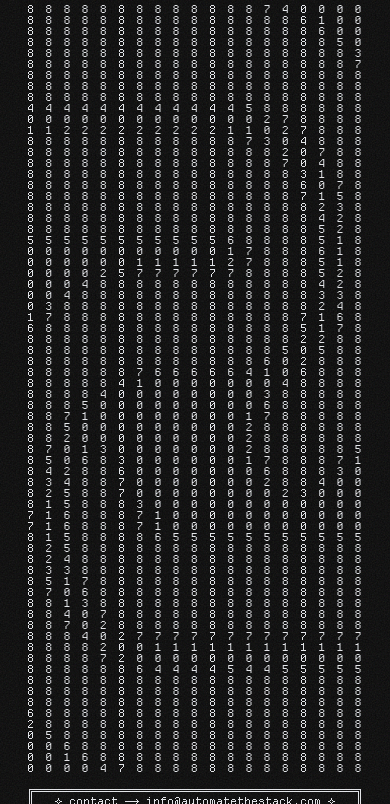
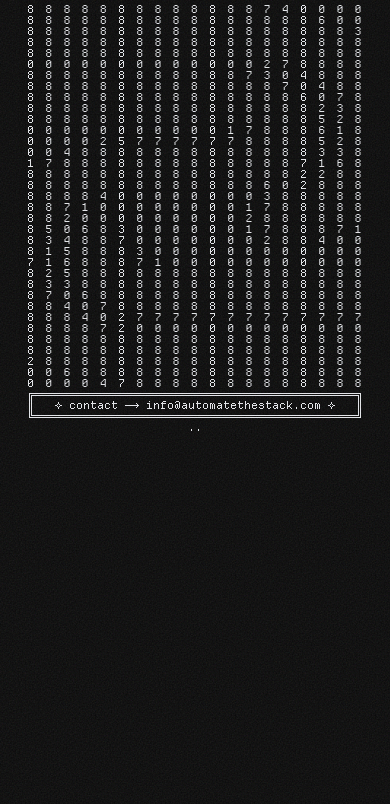
Before and after one commit to automatethestack/automatethestack.github.io, a plain HTML site: page index.html in a window 390 px wide. Shown: the part 40-844 px from the top of the page. Drawn offline with Linux system fonts and the light colour scheme.

Commit message:
feat: optimize animation handling and improve scrolling behavior

```diff
--- a/script.js
+++ b/script.js
@@ -56,6 +56,7 @@ class AnimationManager {
   let managerAbove = null;
   let managerBelow = null;
   let baseFPS = 10; // Base FPS for animation
+  const MOBILE_TARGET_ROWS = 35; // Target number of rows for rotated mobile view
 
   async function loadFrames(url) {
     const response = await fetch(url);
@@ -127,7 +128,27 @@ class AnimationManager {
         while (end >= start && isBlank(rotated[end])) end--;
         return rotated.slice(start, end + 1);
       };
-      framesBelow = framesAbove.map(rotate90Clockwise);
+      const downsampleRows = (lines, target) => {
+        if (lines.length <= target) return lines;
+        const result = [];
+        const step = (lines.length - 1) / (target - 1);
+        let prevIndex = -1;
+        for (let i = 0; i < target; i++) {
+          let idx = Math.round(i * step);
+          if (idx <= prevIndex) idx = prevIndex + 1;
+          if (idx >= lines.length) idx = lines.length - 1;
+          result.push(lines[idx]);
+          prevIndex = idx;
+        }
+        // Ensure edges are preserved exactly
+        result[0] = lines[0];
+        result[result.length - 1] = lines[lines.length - 1];
+        return result;
+      };
+      framesBelow = framesAbove.map((frameLines) => {
+        const rotated = rotate90Clockwise(frameLines);
+        return downsampleRows(rotated, MOBILE_TARGET_ROWS);
+      });
     }
     // Ensure the element is populated and visible every time we switch down
     const el = getBelowEl();
--- a/styles.css
+++ b/styles.css
@@ -7,7 +7,8 @@ html {
   font-size: 22px;
   line-height: 22px;
   height: 100%;
-  overflow: hidden;
+  overflow-x: hidden;
+  overflow-y: auto;
 }
 
 /* palette + wave controls */
@@ -25,8 +26,13 @@ html {
 body {
   margin: 0;
   height: 100%;
-  overflow: hidden;
+  overflow-x: hidden;
+  overflow-y: auto;
 }
+
+/* Hide scrollbars while keeping scroll functional */
+html, body { -ms-overflow-style: none; scrollbar-width: none; }
+html::-webkit-scrollbar, body::-webkit-scrollbar { width: 0; height: 0; }
 
 pre {
   display: block;
```
Also changed, not shown: index.html (+1 -2 lines).
